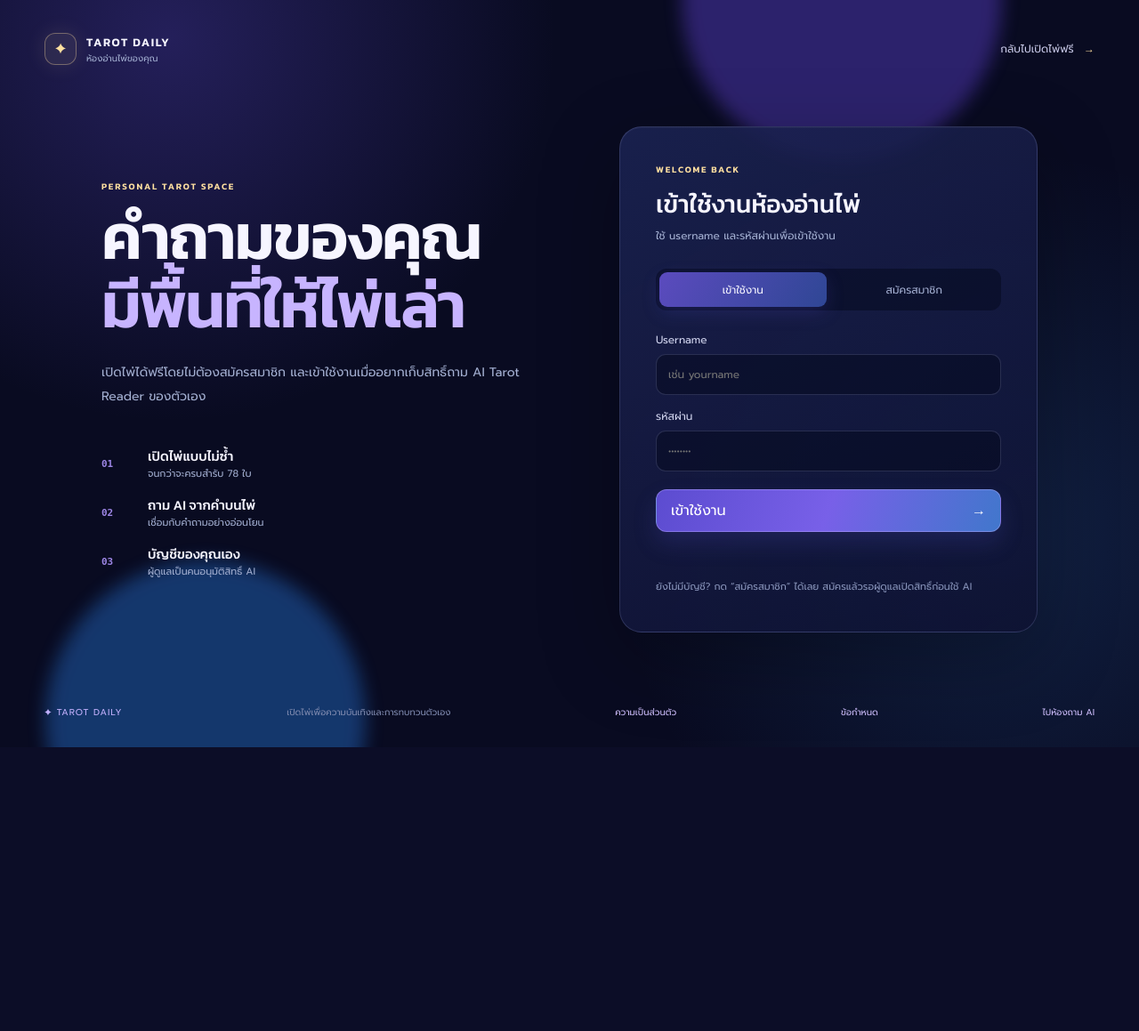
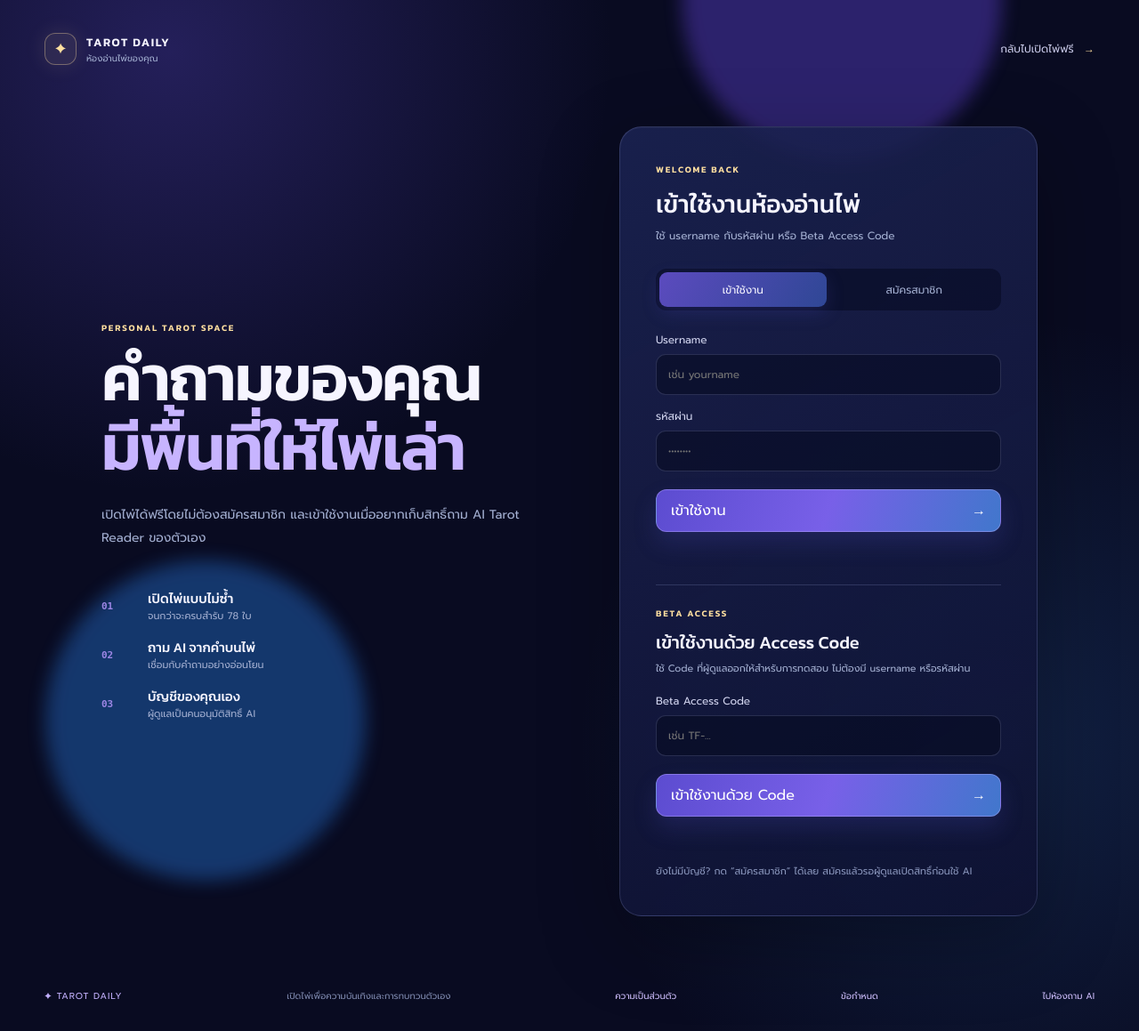
Before and after one commit to oHizokao/tarot-fortune-webapp, a PHP site: page /login/ in a window 1280 px wide. Shown: the whole page at 89% size. Before the commit the page ends 840 px from the top, so only its background shows below. Run offline with PHP 8.4, Linux system fonts and the light colour scheme.

Commit message:
fix: add beta access code login form

```diff
--- a/login/index.html
+++ b/login/index.html
@@ -40,7 +40,7 @@
           <div class="auth-card-heading">
             <p class="eyebrow">WELCOME BACK</p>
             <h2 id="auth-title">เข้าใช้งานห้องอ่านไพ่</h2>
-            <p id="auth-subtitle">ใช้ username และรหัสผ่านเพื่อเข้าใช้งาน</p>
+            <p id="auth-subtitle">ใช้ username กับรหัสผ่าน หรือ Beta Access Code</p>
           </div>
           <div class="auth-tabs" role="tablist" aria-label="บัญชี Tarot Daily">
             <button class="auth-tab is-active" id="login-tab" type="button" role="tab" aria-selected="true" aria-controls="login-panel">เข้าใช้งาน</button>
@@ -54,6 +54,18 @@
               <button class="primary-button" type="submit"><span>เข้าใช้งาน</span><span aria-hidden="true">→</span></button>
             </form>
             <p class="form-status" id="login-status" role="status" aria-live="polite"></p>
+            <div class="beta-login-card">
+              <div class="beta-login-heading">
+                <p class="eyebrow">BETA ACCESS</p>
+                <h3>เข้าใช้งานด้วย Access Code</h3>
+                <p>ใช้ Code ที่ผู้ดูแลออกให้สำหรับการทดสอบ ไม่ต้องมี username หรือรหัสผ่าน</p>
+              </div>
+              <form class="auth-form" id="beta-login-form">
+                <label>Beta Access Code<input id="beta-code" type="password" autocomplete="one-time-code" autocapitalize="none" spellcheck="false" required placeholder="เช่น TF-..." /></label>
+                <button class="primary-button" type="submit"><span>เข้าใช้งานด้วย Code</span><span aria-hidden="true">→</span></button>
+              </form>
+              <p class="form-status" id="beta-login-status" role="status" aria-live="polite"></p>
+            </div>
             <p class="auth-note">ยังไม่มีบัญชี? กด “สมัครสมาชิก” ได้เลย สมัครแล้วรอผู้ดูแลเปิดสิทธิ์ก่อนใช้ AI</p>
           </div>
 
--- a/login/login.css
+++ b/login/login.css
@@ -40,6 +40,9 @@ a { color: inherit; }
 .optional { color: var(--muted); font-size: 10px; }
 .primary-button { display: flex; align-items: center; justify-content: space-between; min-height: 48px; margin-top: 5px; padding: 0 16px; color: white; border: 1px solid rgba(191, 177, 255, .4); border-radius: 12px; background: linear-gradient(110deg, #5c4cd0, #7860e8 50%, #4177cc); box-shadow: 0 13px 26px rgba(71, 69, 177, .24); cursor: pointer; }
 .primary-button:hover { filter: brightness(1.12); transform: translateY(-1px); }
+.beta-login-card { margin-top: 26px; padding-top: 24px; border-top: 1px solid var(--line); }
+.beta-login-heading h3 { margin: 0; font: 500 20px "Kanit", sans-serif; }
+.beta-login-heading p:last-child { margin: 6px 0 17px; color: var(--muted); font-size: 11px; line-height: 1.7; }
 .form-status { min-height: 20px; margin: 13px 0 0; color: var(--green); font-size: 12px; line-height: 1.6; }
 .form-status.is-error { color: #ffafc2; }
 .auth-note { margin: 20px 0 0; color: #8995bb; font-size: 11px; line-height: 1.7; }
@@ -48,14 +51,3 @@ a { color: inherit; }
 .auth-footer a { color: #cdbdfb; text-decoration: none; }
 @media (max-width: 800px) { .auth-layout { grid-template-columns: 1fr; gap: 34px; min-height: 0; padding: 58px 0 54px; } .auth-intro { max-width: 650px; } .intro-points { grid-template-columns: repeat(3, 1fr); gap: 10px; } .intro-points > div { display: block; } .intro-points span { display: block; margin-bottom: 7px; } .intro-points strong { display: block; font-size: 13px; } .intro-points small { display: block; margin-top: 2px; } }
 @media (max-width: 520px) { .auth-shell { width: min(100% - 24px, 460px); padding-top: 13px; } .back-link { font-size: 0; } .back-link span { font-size: 20px; } .auth-layout { padding-top: 44px; } .auth-intro h1 { font-size: 42px; } .intro-points { grid-template-columns: 1fr; gap: 11px; margin-top: 28px; } .intro-points > div { display: grid; } .intro-points span { margin: 0; } .auth-card { border-radius: 19px; padding: 21px 18px; } .auth-footer { flex-wrap: wrap; justify-content: center; } }
-
-/* Shared page rhythm: keep the customer entry aligned with the reader. */
-.auth-shell {
-  width: min(1180px, calc(100% - 40px));
-}
-
-@media (max-width: 650px) {
-  .auth-shell {
-    width: min(calc(100% - 24px), 520px);
-  }
-}
--- a/login/login.js
+++ b/login/login.js
@@ -2,6 +2,7 @@ import { messageForError } from "../lib/client/error-copy.js";
 
 const $ = (selector) => document.querySelector(selector);
 const state = { busy: false, csrf: "" };
+const betaLoginForm = $("#beta-login-form");
 
 function showStatus(element, message, error = false) {
   element.textContent = message;
@@ -40,7 +41,7 @@ function setMode(mode) {
   $("#signup-tab").setAttribute("aria-selected", String(!login));
   $("#login-panel").hidden = !login;
   $("#signup-panel").hidden = login;
-  $("#auth-subtitle").textContent = login ? "ใช้ username และรหัสผ่านเพื่อเข้าใช้งาน" : "สร้างบัญชีเพื่อขอสิทธิ์ห้องถาม AI";
+  $("#auth-subtitle").textContent = login ? "ใช้ username กับรหัสผ่าน หรือ Beta Access Code" : "สร้างบัญชีเพื่อขอสิทธิ์ห้องถาม AI";
 }
 
 function redirectForUser() {
@@ -71,6 +72,24 @@ $("#login-form").addEventListener("submit", async (event) => {
     state.csrf = data.csrf_token || "";
     if (data.user?.must_change_password) showChangePassword(data.user, state.csrf);
     else { showStatus(status, "เข้าใช้งานสำเร็จ กำลังพาไปห้องอ่านไพ่..."); redirectForUser(); }
+  } catch (error) {
+    showStatus(status, messageForError(error.code, error.requestId), true);
+  } finally {
+    state.busy = false;
+  }
+});
+
+betaLoginForm.addEventListener("submit", async (event) => {
+  event.preventDefault();
+  if (state.busy) return;
+  state.busy = true;
+  const status = $("#beta-login-status");
+  showStatus(status, "กำลังตรวจสอบ Beta Access Code...");
+  try {
+    const data = await api("/api/auth/beta-login", { method: "POST", body: JSON.stringify({ access_code: $("#beta-code").value.trim() }) });
+    state.csrf = data.csrf_token || "";
+    showStatus(status, "เข้าใช้งานสำเร็จ กำลังพาไปห้องอ่านไพ่...");
+    redirectForUser();
   } catch (error) {
     showStatus(status, messageForError(error.code, error.requestId), true);
   } finally {
```
